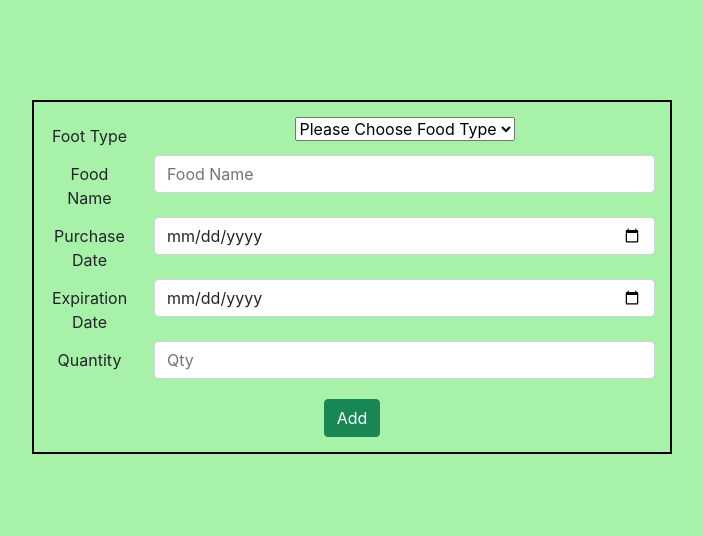
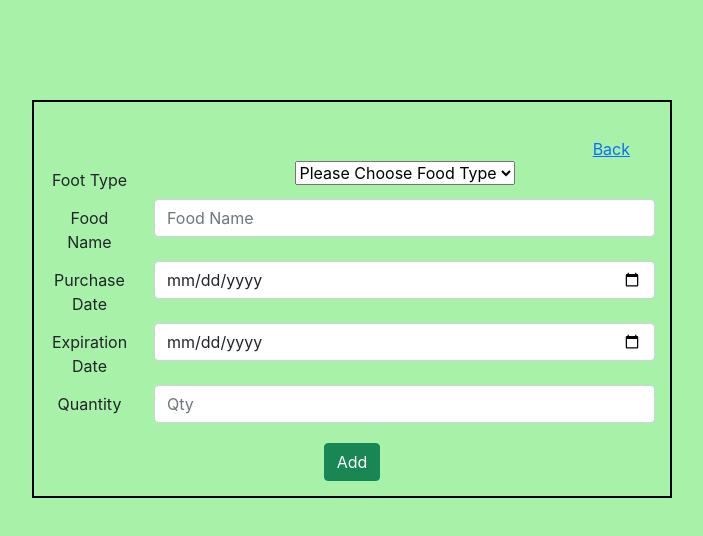
Before and after one commit to Pingm0/dwf, a React (Create React App) app in the folder client/: page /add in a window 1280 px wide. Shown: the top 536 px of the page, without its empty margins (288-991 px from the left). Built offline with nearby package versions, Linux system fonts and the light colour scheme.

Commit message:
fixed a bug

```diff
--- a/client/src/views/AddFood.jsx
+++ b/client/src/views/AddFood.jsx
@@ -1,6 +1,6 @@
 import React,{useState} from 'react'
 import axios from 'axios'
-import { useNavigate} from 'react-router-dom'
+import { useNavigate,Link} from 'react-router-dom'
 import './AddFood.css'
 
 function AddFood() {
@@ -41,8 +41,12 @@ function AddFood() {
         }
     return (
         <div className='container' id='add-to'>
+
             <form onSubmit={onSubmitHandler}>
-            <div className="form-group row">
+                <div id='back-right'>
+                    <Link to='/food'> Back</Link>
+                </div>
+                <div className="form-group row">
                 <label  className="col-sm-2 col-form-label">Foot Type</label>
                 <div className="col-sm-10">
                     <select onChange={(e) => setFoodType(e.target.value)}>
--- a/client/src/views/Registere.jsx
+++ b/client/src/views/Registere.jsx
@@ -1,6 +1,6 @@
 import React,{useState} from 'react'
 import axios from 'axios'
-import { useNavigate} from 'react-router-dom'
+import { useNavigate,Link} from 'react-router-dom'
 
 
 function Registere() {
@@ -40,7 +40,11 @@ function Registere() {
 
     return (
         <div className='container'>
+
             <form className='login-form align-items-center  ' onSubmit={regHand}>
+                <div id='back-right'>
+                        <Link to='/'> Back</Link>
+                </div>
                 <div className='login-from-element row mb-3'>
                     <label className='col-sm-1 col-form-label col-form-label-sm'>User Name: </label>
                     <input className='form-control form-control-sm' onChange={(e) =>hadnleChange(e)} name="username" value={regInfo.username} type="text" />
```
